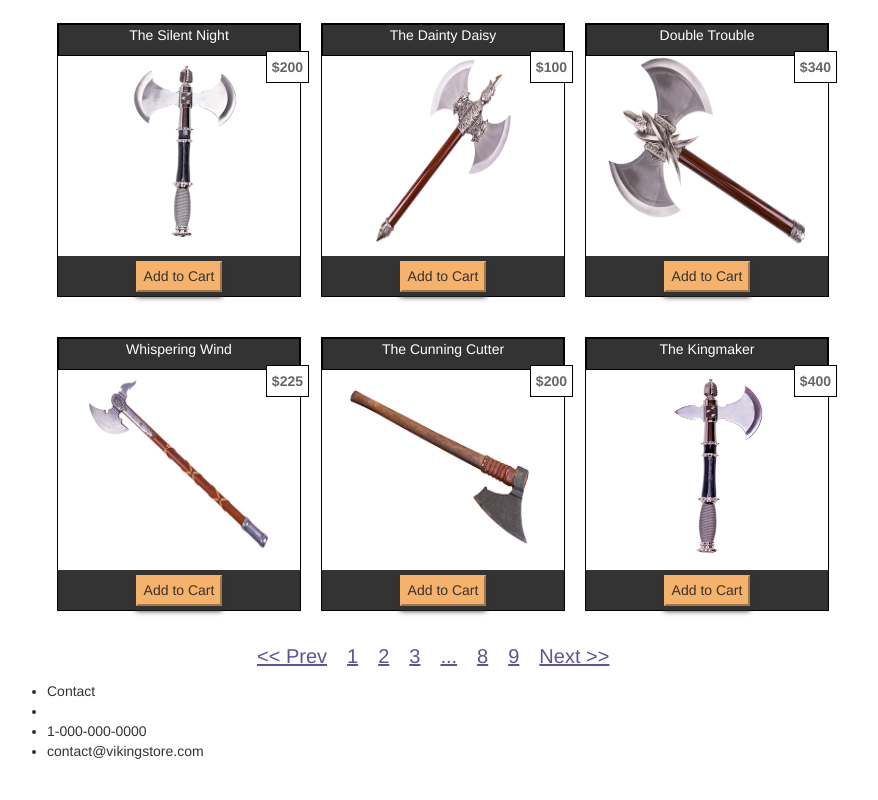
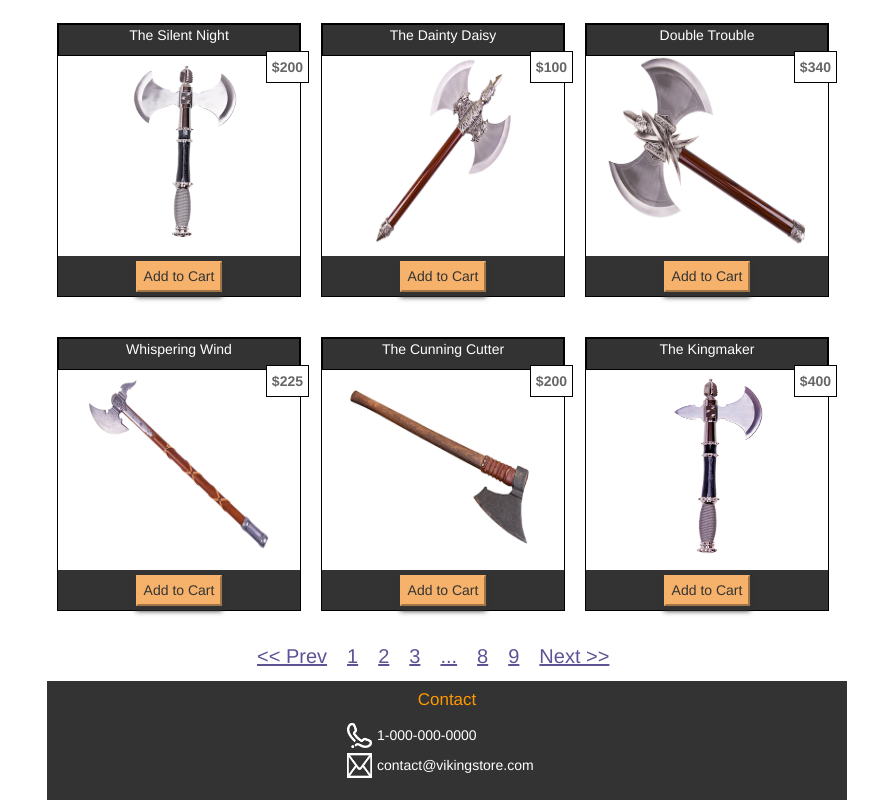
Before and after one commit to AnnAllan/vikingStore, a plain HTML site: page index.html in a window 1280 px wide. Shown: the part 816-1616 px from the top of the page, without its empty margins (193-1071 px from the left). Before the commit the page ends 1587 px from the top, so only its background shows below. Drawn offline with nearby package versions, Linux system fonts and the light colour scheme.

Commit message:
Add footer

```diff
--- a/index.html
+++ b/index.html
@@ -115,10 +115,10 @@
 		</ul>
 	</div>
 	<footer>
+		<h6 id="contact">Contact</h6>
 		<ul>
-			<li>Contact<li>
-			<li>1-000-000-0000</li>
-			<li>contact@vikingstore.com</li>
+			<li class="contactInfo"><img class="contactIcon" src="images/icon_phone_white.png"><span>1-000-000-0000</span></li>
+			<li class="contactInfo"><img class="contactIcon" src="images/email_white.png"><span>contact@vikingstore.com</span></li>
 		</ul>
 	</footer>
 </body>
--- a/main.css
+++ b/main.css
@@ -18,6 +18,16 @@ ul {
 }
 footer {
 	clear: both;
+	background-color:#333;
+	color: white;
+}
+footer ul {
+	list-style-type: none;
+	width: 200px;
+	margin: 0 auto;
+	line-height: 30px;
+	padding-bottom: 20px;
+
 }
 
 /*classes*/
@@ -72,6 +82,12 @@ footer {
 	box-shadow: 0 5px 5px 0;
 	border-color: #f6b26b;
 }
+.contactIcon {
+	width: 25px;
+	height: 25px;
+	margin-right: 5px;
+}
+
 
 /*ids*/
 #nav {
@@ -167,3 +183,9 @@ footer {
 	padding: 10px;
 	text-decoration: underline;
 }
+#contact {
+	color: #fe9800;
+	text-align:center;
+	font-size: 17px;
+	padding-top: 10px;
+}
```
